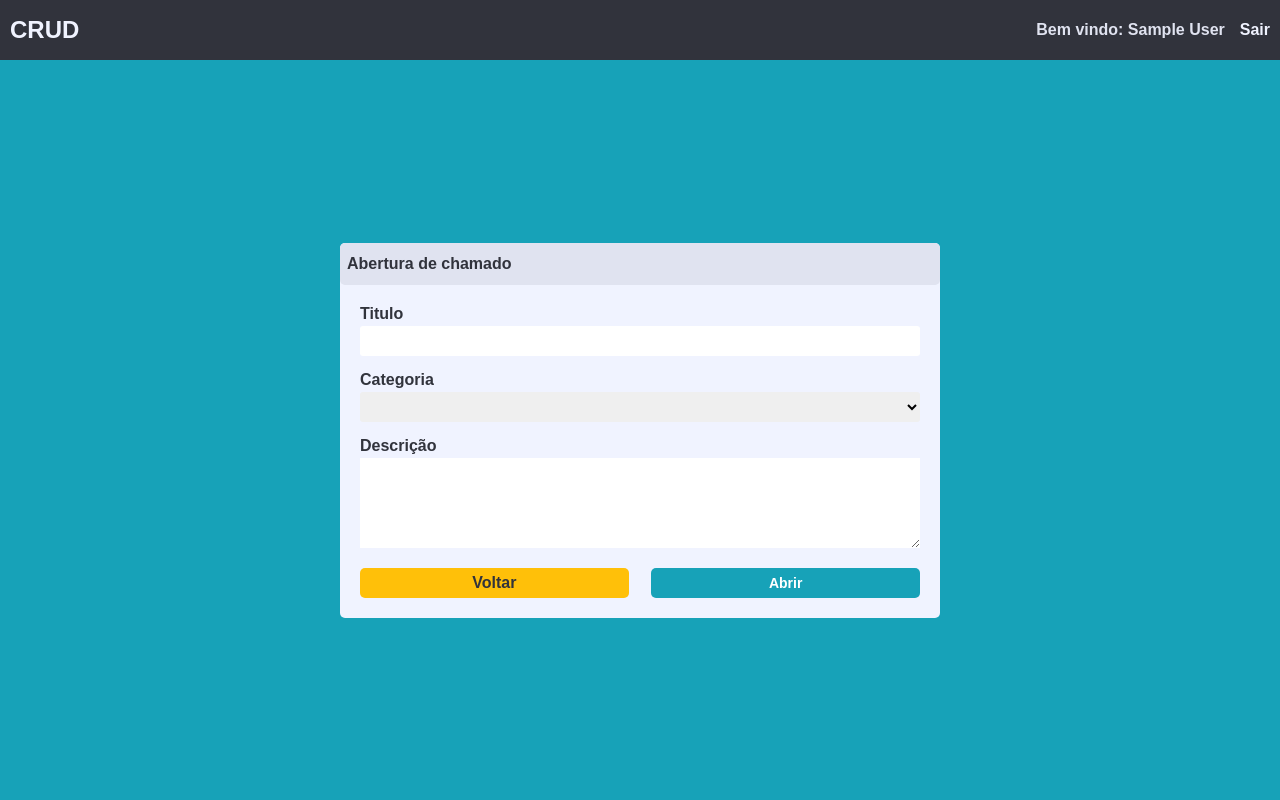
After one commit to dwmartins/CRUD_LOGIN, a PHP site: page /abrir_chamado.php in a window 1280 px wide. The commit adds this page. Run offline with PHP 8.4, Linux system fonts and the light colour scheme; the visitor is signed in with stand-in values (Sample User, id 1).

Commit message:
Desenvolvimento da pagina abrir chamado

```diff
--- /dev/null
+++ b/abrir_chamado.php
@@ -0,0 +1,61 @@
+<?php
+include "./src/controller/protege_pagina.php";
+include('./src/controller/logar.php');
+?>
+
+<!DOCTYPE html>
+<html lang="en">
+<head>
+    <meta charset="UTF-8">
+    <meta http-equiv="X-UA-Compatible" content="IE=edge">
+    <meta name="viewport" content="width=device-width, initial-scale=1.0">
+    <title>Abrir chamado</title>
+
+    <link rel="stylesheet" href="./src/css/style.css">
+</head>
+<body>
+
+    <nav class="nav_login">
+        <a href="painel.php">
+            <h1>CRUD</h1>
+        </a>
+
+        <div>
+            <p>Bem vindo: <?php echo $_SESSION['nome'];?></p>
+            <a href="./src/controller/logout.php">Sair</a>
+        </div>
+    </nav>
+
+    <section class="abrir_chamado">
+        <div>
+            <div class="titulo_abir">
+                <p>Abertura de chamado</p>
+            </div>
+
+            <form action="./abrir_chamado.php" method="POST" class="form_abertura">
+                <label for="">Titulo</label>
+                <input type="text" name="titulo" id="">
+
+                <label for="">Categoria</label>
+                    <select name="categoria" id="">
+                        <option value=""></option>
+                        <option value="internet">Internet</option>
+                        <option value="login">Login</option>
+                        <option value="hardware">Hardware</option>
+                        <option value="outros">Outros</option>
+                    </select>
+
+                <label for="">Descrição</label>
+                <textarea name="descricao" id="" cols="30" rows="5"></textarea>
+
+                <div class="botoes_abertura">
+                    <a href="./home.php">Voltar</a>
+                    <button type="submit">Abrir</button>
+                </div>
+            </form>
+
+        </div>
+    </section>
+
+</body>
+</html>
--- a/painel.php
+++ b/painel.php
@@ -31,7 +31,7 @@ include('./src/controller/logar.php');
             <h4>Menu</h4>
 
             <div>
-                <a href="#">
+                <a href="abrir_chamado.php">
                     <img src="./src/img/abrir_chamado.png" alt="Abrir chamado">
                 </a>
 
--- a/src/css/style.css
+++ b/src/css/style.css
@@ -240,3 +240,99 @@
     justify-content: center;
     align-items: center;
 }
+
+/* PAGINA DE ABERTURA DE CHAMADO */
+
+.abrir_chamado {
+    height: calc(100vh - 60px);
+    width: 100%;
+    background-color: var(--verde);
+    display: flex;
+    justify-content: center;
+    align-items: center;
+}
+
+.abrir_chamado > div {
+    background-color: var(--cinzaClaro2);
+    width: 97%;
+    max-width: 600px;
+    border-radius: 5px;
+}
+
+.titulo_abir {
+    background-color: var(--cinzaClaro);
+    padding: 7px;
+    border-radius: 5px;
+    font-weight: bold;
+}
+
+.abrir_chamado form {
+    padding: 20px;
+    display: flex;
+    flex-direction: column;
+}
+
+.abrir_chamado form label {
+    color: var(--cinzaEscuro);
+    font-weight: bold;
+    margin-bottom: 3px;
+}
+
+.abrir_chamado form input, select {
+    border-radius: 3px;
+    border: none;
+    height: 30px;
+    padding: 5px;
+    font-size: 14px;
+    margin-bottom: 15px;
+}
+
+.abrir_chamado form input:focus, textarea:focus{
+    outline: none;
+}
+
+.abrir_chamado form textarea{
+    border: none;
+    padding: 5px;
+    font-size: 14px;
+}
+
+.botoes_abertura {
+    margin-top: 20px;
+    display: flex;
+    justify-content: space-between;
+}
+
+.botoes_abertura a {
+    background-color: var(--amarelo);
+    width: 48%;
+    height: 30px;
+    display: flex;
+    justify-content: center;
+    align-items: center;
+    border-radius: 5px;
+    color: var(--cinzaEscuro);
+    font-weight: bold;
+}
+
+.botoes_abertura a:hover {
+    background-color: var(--amareloEscuro);
+    transition: 0.5s;
+}
+
+.botoes_abertura button {
+    background-color: var(--verde);
+    width: 48%;
+    height: 30px;
+    border-radius: 5px;
+    border: none;
+    color: #fff;
+    font-size: 14px;
+    font-weight: bold;
+    cursor: pointer;
+}
+
+.botoes_abertura button:hover {
+    background-color: var(--verdeEscuro);
+    transition: 0.5s;
+}
```
